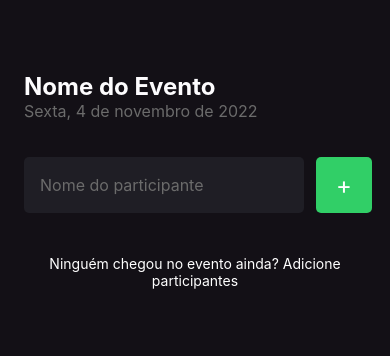
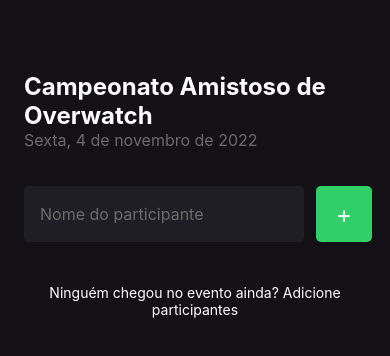
Before and after one commit to allyson7/imhere, a React Native app: screen / in a window 390 px wide. Shown: the top 356 px of the page. Built offline with nearby package versions, Linux system fonts and the light colour scheme.

Commit message:
:bug: Changed event name

```diff
--- a/src/screens/home/index.tsx
+++ b/src/screens/home/index.tsx
@@ -44,7 +44,7 @@
 
   return (
     <View style={styles.container}>
-      <Text style={styles.eventName}>Nome do Evento</Text>
+      <Text style={styles.eventName}>Campeonato Amistoso de Overwatch</Text>
       <Text style={styles.eventDate}>Sexta, 4 de novembro de 2022</Text>
 
       <View style={styles.form}>
```
